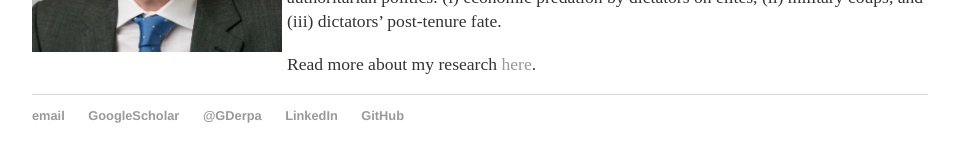
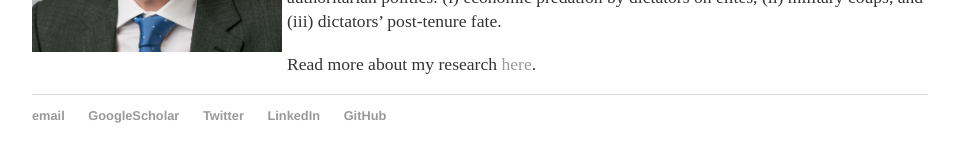
Before and after one commit to georgederpa/georgederpa, a Jekyll site: the page built from index.md, in a window 1280 px wide. Shown: the part 294-456 px from the top of the page, without its empty margins (160-1113 px from the left). Built offline with Jekyll 4.4.1, drawn with Linux system fonts in a browser that asks for light colours; our own code applies the rules of GitHub Pages for plain Markdown files.

Commit message:
Update default.html

```diff
--- a/_layouts/default.html
+++ b/_layouts/default.html
@@ -24,7 +24,7 @@
 	    		<ul>
 	        		<li><a href="mailto:gderpa@ucla.edu">email</a></li>
 	        		<li><a href="https://scholar.google.com/citations?user=QVK-dTkAAAAJ&hl=en">GoogleScholar</a></li>
-	        		<li><a href="https://twitter.com/GDerpa">@GDerpa</a></li>
+	        		<li><a href="https://twitter.com/GDerpa">Twitter</a></li>
 	        		<li><a href="https://www.linkedin.com/in/george-derpanopoulos-58819a9a">LinkedIn</a></li>
 	        		<li><a href="https://github.com/georgederpa">GitHub</a></li>
 			</ul>
```
